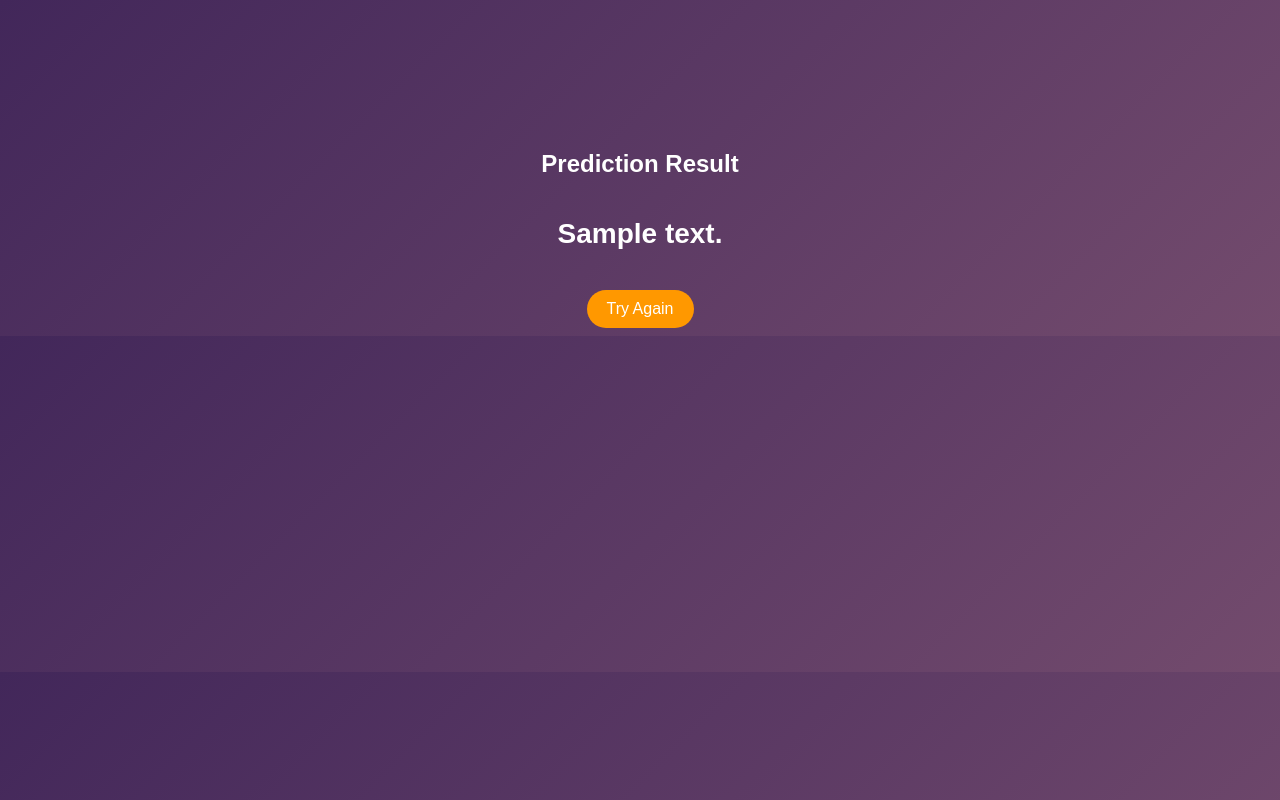
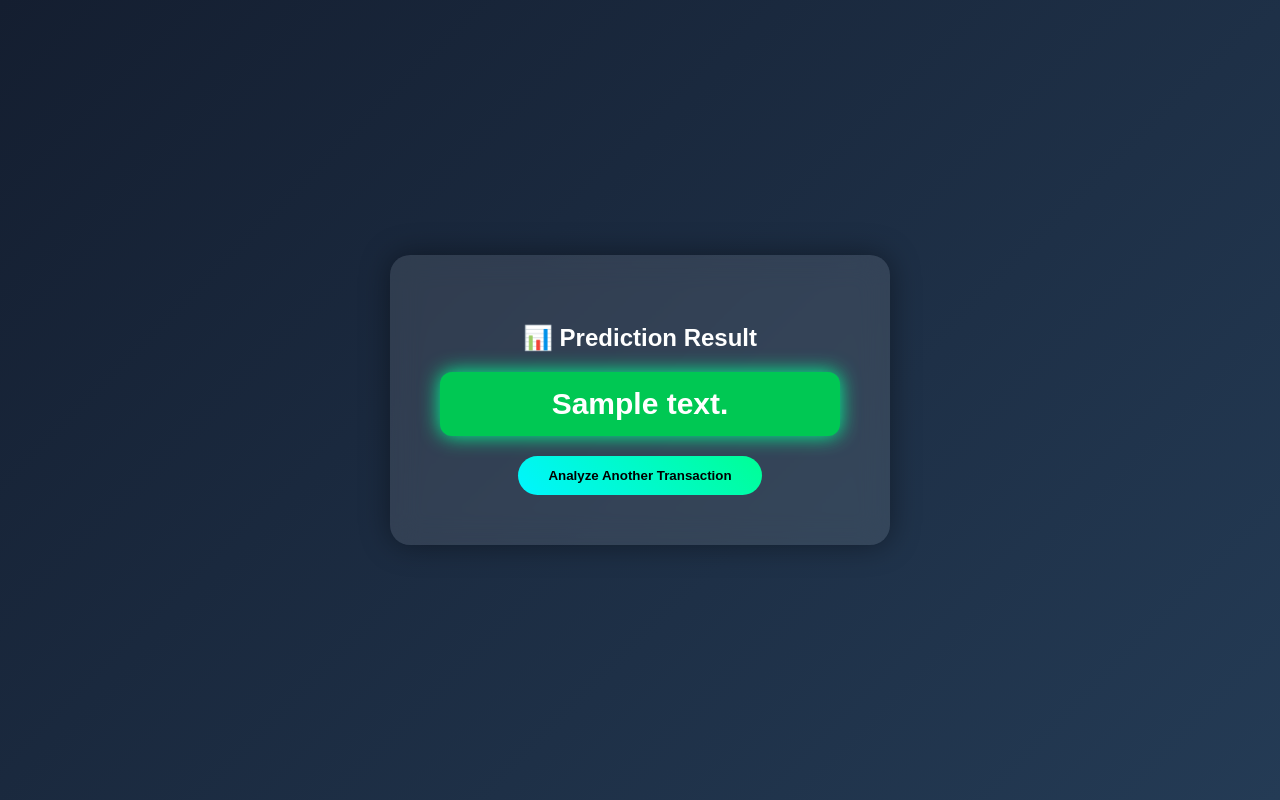
Before and after one commit to Aashifa05/Online-Payment-Fraud-Detection-Using-Machine-Learning, a Flask app: template project_files/templates/submit.html in a window 1280 px wide. Run offline with Flask 3, Linux system fonts and the light colour scheme; the template is opened without the code that fills it: most values are stand-ins (such as "Sample title", 1, 10 or a date in 2020); parts of the project's set-up code (start-up, migrations or seed data) failed here and were passed over.

Commit message:
Update submit.html

```diff
--- a/project_files/templates/submit.html
+++ b/project_files/templates/submit.html
@@ -2,54 +2,72 @@
 <html>
 <head>
     <title>Prediction Result</title>
+
     <style>
         body {
-            font-family: Arial;
-            background: linear-gradient(135deg, #42275a, #734b6d);
+            margin: 0;
+            font-family: 'Poppins', sans-serif;
+            background: linear-gradient(135deg, #141e30, #243b55);
+            display: flex;
+            justify-content: center;
+            align-items: center;
+            height: 100vh;
             color: white;
-            text-align: center;
         }
 
         .result-box {
-            margin-top: 150px;
+            background: rgba(255,255,255,0.1);
+            backdrop-filter: blur(15px);
+            padding: 50px;
+            border-radius: 20px;
+            text-align: center;
+            width: 400px;
+            box-shadow: 0 0 30px rgba(0,0,0,0.4);
         }
 
         .result {
-            font-size: 28px;
+            font-size: 30px;
             font-weight: bold;
-            padding: 20px;
-            border-radius: 15px;
-            display: inline-block;
+            margin: 20px 0;
+            padding: 15px;
+            border-radius: 12px;
+        }
+
+        .fraud {
+            background: #ff4b5c;
+            box-shadow: 0 0 20px red;
+        }
+
+        .safe {
+            background: #00c853;
+            box-shadow: 0 0 20px #00ff95;
         }
 
         button {
-            margin-top: 20px;
-            padding: 10px 20px;
-            border-radius: 20px;
+            padding: 12px 30px;
+            border-radius: 30px;
             border: none;
             cursor: pointer;
-            background: #ff9800;
-            color: white;
-            font-size: 16px;
-        }
-
-        button:hover {
-            background: #ff5722;
+            background: linear-gradient(45deg, #00f5ff, #00ff95);
+            font-weight: bold;
         }
     </style>
 </head>
+
 <body>
 
-    <div class="result-box">
-        <h2>Prediction Result</h2>
-        <div class="result">
-            {{ prediction_text }}
-        </div>
-        <br>
-        <a href="/predict">
-            <button>Try Again</button>
-        </a>
+<div class="result-box">
+    <h2>📊 Prediction Result</h2>
+
+    <div class="result
+        {% if 'Fraud' in prediction_text %}fraud{% else %}safe{% endif %}">
+        {{ prediction_text }}
     </div>
+
+    <a href="/predict">
+        <button>Analyze Another Transaction</button>
+    </a>
+</div>
 
 </body>
 </html>
```
